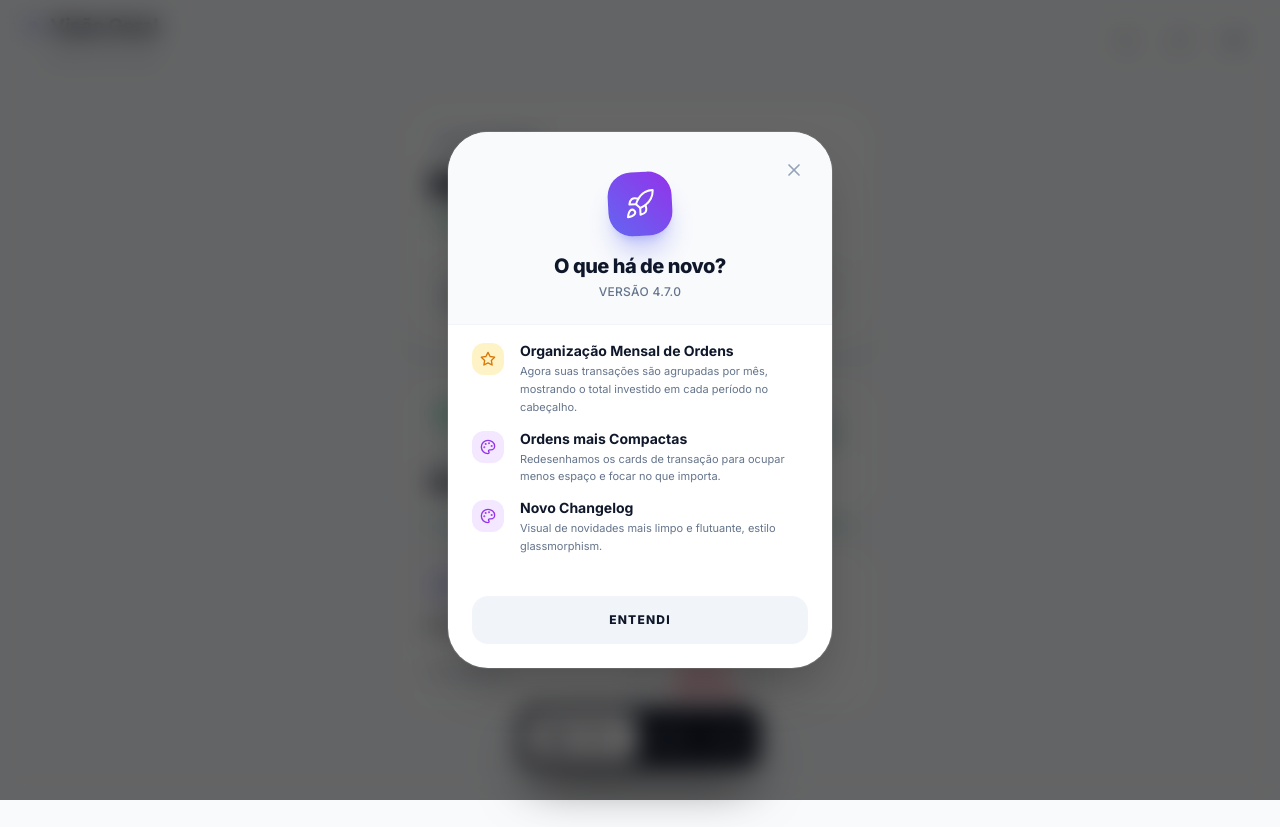
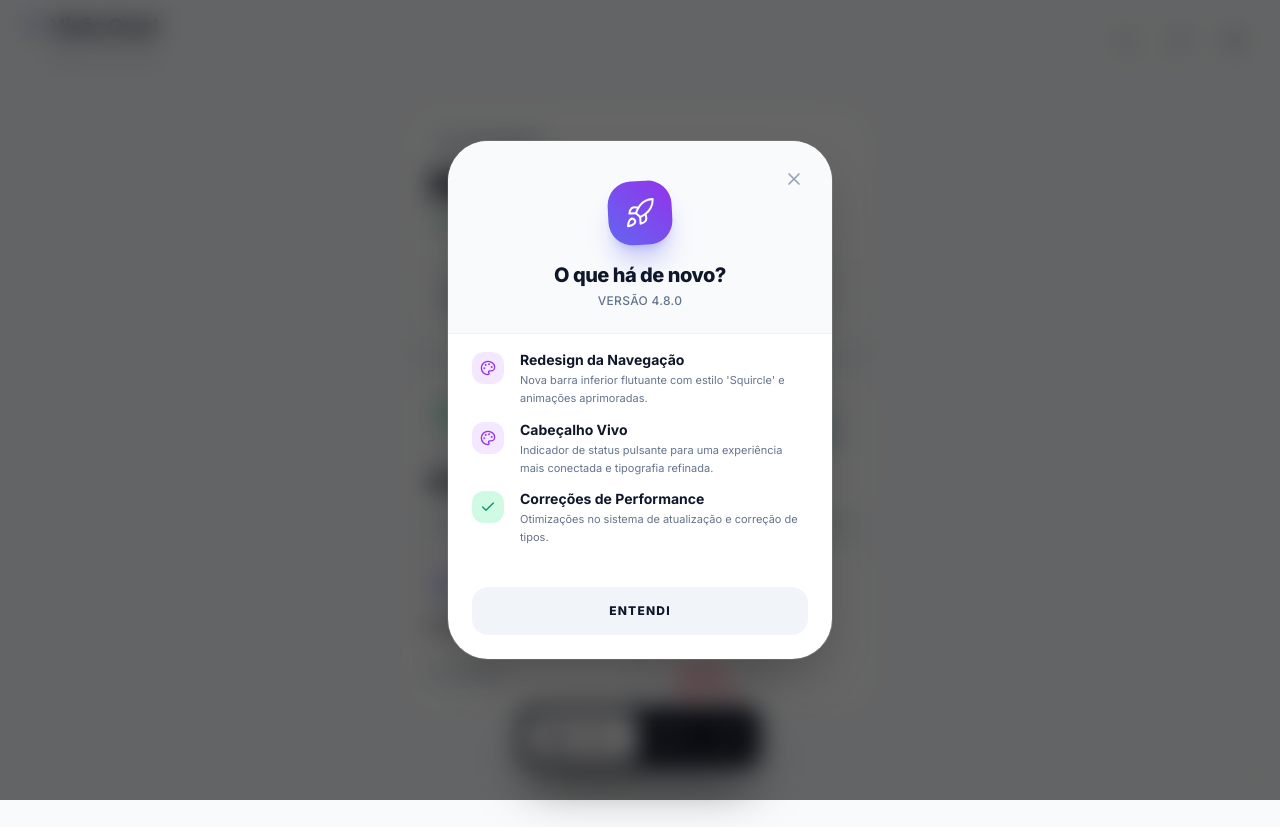
Before and after one commit to rafaelgabassi07-tech/CarteiraFIIs, a React (Vite) app: page / in a window 1280 px wide. Built offline with nearby package versions, Linux system fonts and the light colour scheme.

Commit message:
feat: Update app version and release notes
Updates the application version from 4.7.0 to 4.8.0 and refreshes the release notes. This includes UI enhancements like a new floating bottom navigation bar, an updated header indicator, and performance fixes.

```diff
--- a/App.tsx
+++ b/App.tsx
@@ -10,7 +10,7 @@ import { getQuotes } from './services/brapiService';
 import { fetchUnifiedMarketData } from './services/geminiService';
 import { CheckCircle2, DownloadCloud, AlertCircle } from 'lucide-react';
 
-const APP_VERSION = '4.7.0';
+const APP_VERSION = '4.8.0';
 const STORAGE_KEYS = {
   TXS: 'investfiis_v4_transactions',
   TOKEN: 'investfiis_v4_brapi_token',
@@ -51,6 +51,7 @@ const performSmartUpdate = async () => {
         }
     } catch(e) { console.error("Cache clear error", e); }
   }
+  // Força reload do servidor ignorando cache
   window.location.reload();
 };
 
--- a/public/version.json
+++ b/public/version.json
@@ -1,22 +1,22 @@
 
 {
-  "version": "4.7.0",
-  "date": "2024-06-17",
+  "version": "4.8.0",
+  "date": "2025-05-20",
   "notes": [
     {
-      "type": "feat",
-      "title": "Organização Mensal de Ordens",
-      "desc": "Agora suas transações são agrupadas por mês, mostrando o total investido em cada período no cabeçalho."
+      "type": "ui",
+      "title": "Redesign da Navegação",
+      "desc": "Nova barra inferior flutuante com estilo 'Squircle' e animações aprimoradas."
     },
     {
       "type": "ui",
-      "title": "Ordens mais Compactas",
-      "desc": "Redesenhamos os cards de transação para ocupar menos espaço e focar no que importa."
+      "title": "Cabeçalho Vivo",
+      "desc": "Indicador de status pulsante para uma experiência mais conectada e tipografia refinada."
     },
     {
-      "type": "ui",
-      "title": "Novo Changelog",
-      "desc": "Visual de novidades mais limpo e flutuante, estilo glassmorphism."
+      "type": "fix",
+      "title": "Correções de Performance",
+      "desc": "Otimizações no sistema de atualização e correção de tipos."
     }
   ]
 }
```
